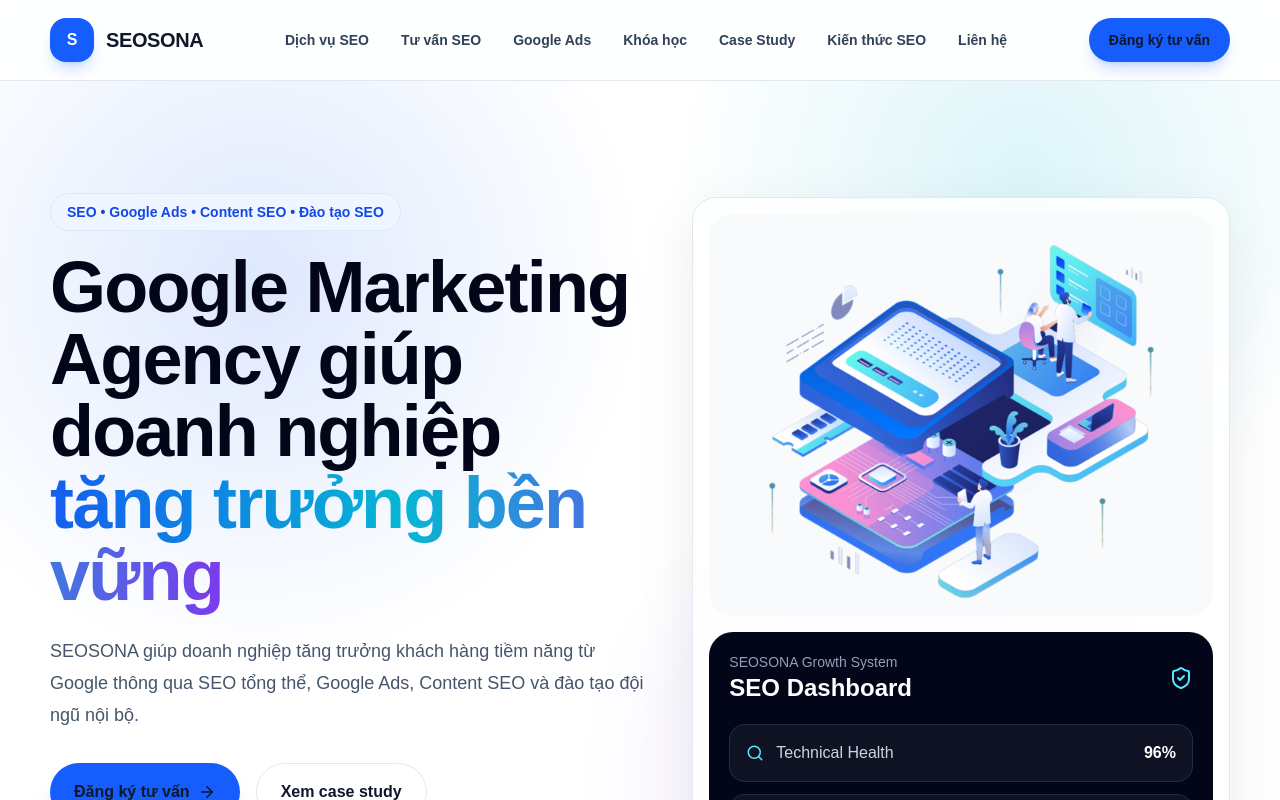
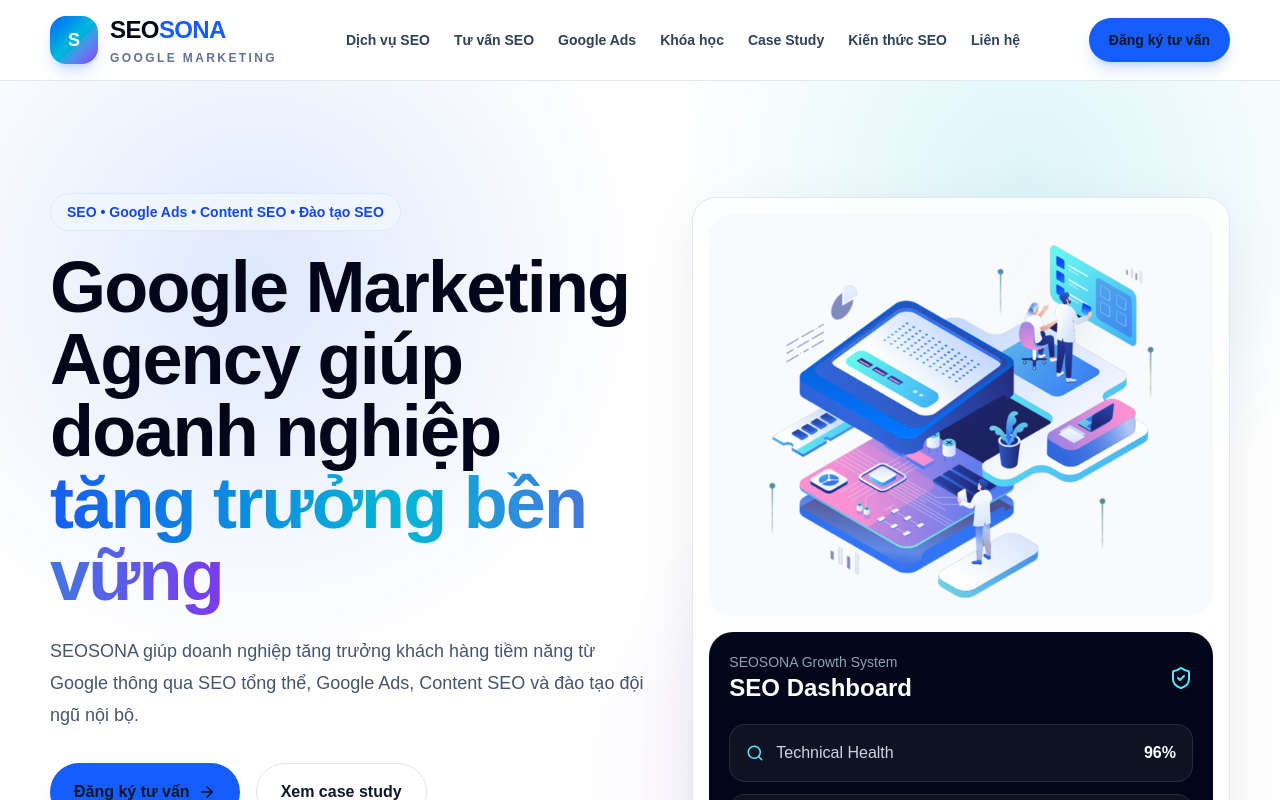
Before and after one commit to LongLeo287/SEOSONA, a Next.js app: page / in a window 1280 px wide. Shown: the top 800 px of the page. Built offline with nearby package versions, Linux system fonts and the light colour scheme.

Commit message:
feat: polish homepage header branding

```diff
--- a/components/layout/Header.tsx
+++ b/components/layout/Header.tsx
@@ -1,20 +1,18 @@
 import Link from "next/link";
+import { BrandLogo } from "@/components/layout/BrandLogo";
 import { navItems } from "@/lib/site";
 
 export function Header() {
   return (
-    <header className="sticky top-0 z-50 border-b border-slate-200 bg-white/85 backdrop-blur">
-      <div className="container flex h-20 items-center justify-between">
-        <Link href="/" className="flex items-center gap-3 font-black tracking-tight text-slate-950">
-          <span className="grid h-11 w-11 place-items-center rounded-2xl bg-blue-600 text-white shadow-lg shadow-blue-600/20">S</span>
-          <span className="text-xl">SEOSONA</span>
-        </Link>
-        <nav className="hidden items-center gap-8 text-sm font-semibold text-slate-700 lg:flex">
+    <header className="sticky top-0 z-50 border-b border-slate-200 bg-white/90 backdrop-blur-xl">
+      <div className="container flex h-20 items-center justify-between gap-6">
+        <BrandLogo />
+        <nav className="hidden items-center gap-6 text-sm font-semibold text-slate-700 lg:flex">
           {navItems.map((item) => (
-            <Link key={item.href} href={item.href} className="hover:text-blue-600">{item.label}</Link>
+            <Link key={item.href} href={item.href} className="whitespace-nowrap transition hover:text-blue-600">{item.label}</Link>
           ))}
         </nav>
-        <Link href="/lien-he/" className="rounded-full bg-blue-600 px-5 py-3 text-sm font-bold text-white shadow-lg shadow-blue-600/20 hover:bg-blue-700">
+        <Link href="/lien-he/" className="hidden rounded-full bg-blue-600 px-5 py-3 text-sm font-bold text-white shadow-lg shadow-blue-600/20 transition hover:bg-blue-700 sm:inline-flex">
           Đăng ký tư vấn
         </Link>
       </div>
```
